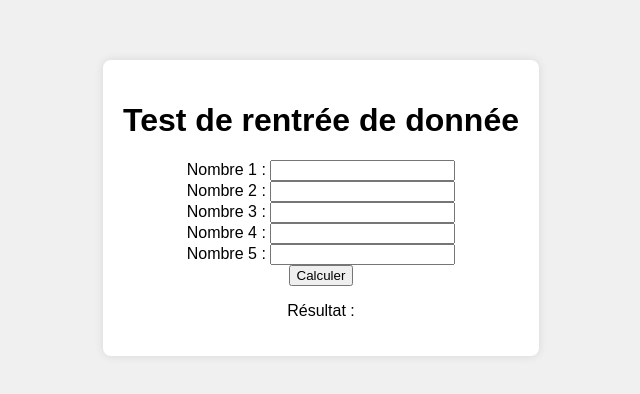
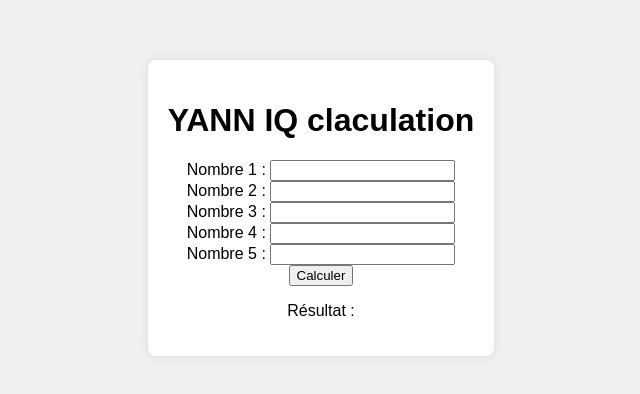
Before and after one commit to FOURNIERCYRIL/Webtest, a plain HTML site: page index.html in a window 1280 px wide. Shown: the part 192-586 px from the top of the page, without its empty margins (319-959 px from the left). Drawn offline with Linux system fonts and the light colour scheme.

Commit message:
Update index.html

```diff
--- a/index.html
+++ b/index.html
@@ -8,7 +8,7 @@
 </head>
 <body>
     <div class="container">
-        <h1>Test de rentrée de donnée</h1>
+        <h1>YANN IQ claculation </h1>
         <form id="inputForm">
             <label for="num1">Nombre 1 :</label>
             <input type="number" id="num1" required><br>
```
